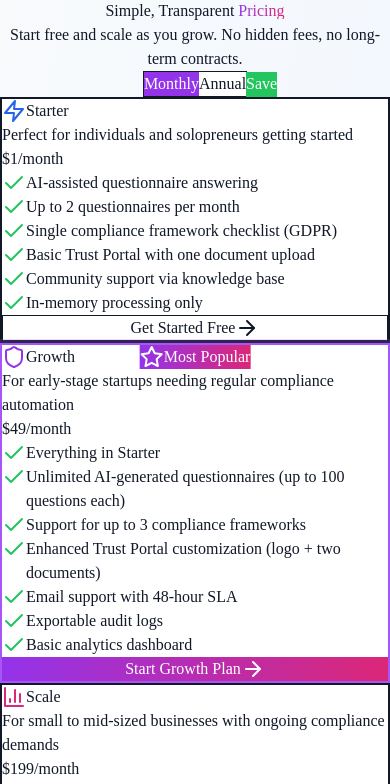
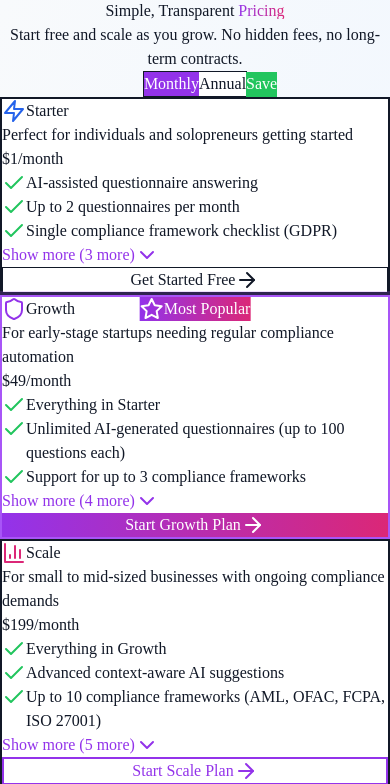
Before and after one commit to AiGarnet/garnet-compliance-saas-frontend, a Next.js app in the folder frontend/: page / in a window 390 px wide. Shown: the part 4774-5558 px from the top of the page. Built offline with nearby package versions, Linux system fonts and the light colour scheme.

Commit message:
stripe done

```diff
--- a/frontend/components/GarnetLandingPage.tsx
+++ b/frontend/components/GarnetLandingPage.tsx
@@ -647,6 +647,7 @@ const GarnetLandingPage = () => {
   const [isIndustryFormOpen, setIsIndustryFormOpen] = useState(false);
   const [isLoading, setIsLoading] = useState(true);
   const [billingCycle, setBillingCycle] = useState<'monthly' | 'annual'>('monthly');
+  const [expandedCards, setExpandedCards] = useState<Set<string>>(new Set());
 
   // Track if user has scrolled past hero section
   const showNavButton = useScrollPastHero();
@@ -710,6 +711,18 @@ const GarnetLandingPage = () => {
       default:
         return <Zap className="h-8 w-8 text-gray-600" />;
     }
+  };
+
+  const toggleCardExpansion = (tierId: string) => {
+    setExpandedCards(prev => {
+      const newSet = new Set(prev);
+      if (newSet.has(tierId)) {
+        newSet.delete(tierId);
+      } else {
+        newSet.add(tierId);
+      }
+      return newSet;
+    });
   };
 
   const handleSelectPlan = async (tier: PricingTier) => {
@@ -2107,11 +2120,11 @@ const GarnetLandingPage = () => {
             </motion.div>
           </div>
 
-          <div className="grid grid-cols-1 md:grid-cols-2 lg:grid-cols-4 gap-8">
+          <div className="grid grid-cols-1 sm:grid-cols-2 lg:grid-cols-4 gap-4 sm:gap-6 items-stretch">
             {PRICING_TIERS.map((tier, index) => (
               <motion.div
                 key={tier.id}
-                className={`relative bg-white rounded-2xl shadow-lg border-2 transition-all duration-300 hover:shadow-xl ${
+                className={`relative bg-white rounded-2xl shadow-lg border-2 transition-all duration-300 hover:shadow-xl h-full flex flex-col ${
                   tier.popular
                     ? 'border-purple-500 ring-4 ring-purple-500/20 scale-105'
                     : 'border-gray-200 hover:border-purple-300'
@@ -2130,49 +2143,91 @@ const GarnetLandingPage = () => {
                   </div>
                 )}
 
-                <div className="p-8">
+                <div className="p-4 sm:p-6 flex flex-col h-full">
                   {/* Plan Icon & Name */}
-                  <div className="flex items-center mb-4">
+                  <div className="flex items-center mb-3">
                     {getPlanIcon(tier.id)}
-                    <h3 className="text-2xl font-bold text-gray-900 ml-3">{tier.name}</h3>
+                    <h3 className="text-lg sm:text-xl font-bold text-gray-900 ml-3">{tier.name}</h3>
                   </div>
 
                   {/* Description */}
-                  <p className="text-gray-600 mb-6">{tier.description}</p>
+                  <p className="text-gray-600 text-sm mb-4 line-clamp-2">{tier.description}</p>
 
                   {/* Price */}
-                  <div className="mb-6">
+                  <div className="mb-4">
                     <div className="flex items-baseline">
-                      <span className="text-4xl font-bold text-gray-900">
+                      <span className="text-2xl sm:text-3xl font-bold text-gray-900">
                         {formatPrice(tier.price[billingCycle])}
                       </span>
                       {tier.price[billingCycle] > 0 && (
-                        <span className="text-gray-500 ml-2">
+                        <span className="text-gray-500 ml-2 text-sm">
                           /{billingCycle === 'monthly' ? 'month' : 'year'}
                         </span>
                       )}
                     </div>
                     {billingCycle === 'annual' && tier.price.monthly > 0 && (
-                      <p className="text-sm text-green-600 mt-1">
+                      <p className="text-xs text-green-600 mt-1">
                         Save ${calculateAnnualSavings(tier.price.monthly)} per year
                       </p>
                     )}
                   </div>
 
                   {/* Features */}
-                  <ul className="space-y-3 mb-8">
-                    {tier.features.map((feature, featureIndex) => (
-                      <li key={featureIndex} className="flex items-start">
-                        <Check className="h-5 w-5 text-green-500 mr-3 mt-0.5 flex-shrink-0" />
-                        <span className="text-gray-700">{feature}</span>
-                      </li>
-                    ))}
-                  </ul>
+                  <div className="flex-grow mb-4">
+                    <ul className="space-y-2 text-sm">
+                      {tier.features.slice(0, 3).map((feature, featureIndex) => (
+                        <li key={featureIndex} className="flex items-start">
+                          <Check className="h-4 w-4 text-green-500 mr-2 mt-0.5 flex-shrink-0" />
+                          <span className="text-gray-700">{feature}</span>
+                        </li>
+                      ))}
+
+                      {/* Expandable Features */}
+                      <AnimatePresence>
+                        {expandedCards.has(tier.id) && tier.features.length > 3 && (
+                          <motion.div
+                            initial={{ opacity: 0, height: 0 }}
+                            animate={{ opacity: 1, height: 'auto' }}
+                            exit={{ opacity: 0, height: 0 }}
+                            transition={{ duration: 0.3 }}
+                            className="overflow-hidden"
+                          >
+                            {tier.features.slice(3).map((feature, featureIndex) => (
+                              <li key={featureIndex + 3} className="flex items-start mb-2">
+                                <Check className="h-4 w-4 text-green-500 mr-2 mt-0.5 flex-shrink-0" />
+                                <span className="text-gray-700">{feature}</span>
+                              </li>
+                            ))}
+                          </motion.div>
+                        )}
+                      </AnimatePresence>
+
+                      {/* Show More/Less Button */}
+                      {tier.features.length > 3 && (
+                        <li className="mt-2">
+                          <button
+                            onClick={() => toggleCardExpansion(tier.id)}
+                            className="text-purple-600 hover:text-purple-700 text-xs font-medium flex items-center transition-colors"
+                          >
+                            {expandedCards.has(tier.id) ? (
+                              <>
+                                Show less <ChevronDown className="h-3 w-3 ml-1 rotate-180 transition-transform" />
+                              </>
+                            ) : (
+                              <>
+                                Show more ({tier.features.length - 3} more) <ChevronDown className="h-3 w-3 ml-1 transition-transform" />
+                              </>
+                            )}
+                          </button>
+                        </li>
+                      )}
+                    </ul>
+                  </div>
 
                   {/* CTA Button */}
                   <button
                     onClick={() => handleSelectPlan(tier)}
-                    className={`w-full py-3 px-6 rounded-lg font-medium transition-all duration-200 flex items-center justify-center ${
+                    className={`w-full py-2.5 sm:py-3 px-3 sm:px-4 rounded-lg font-medium text-xs sm:text-sm transition-all duration-200 flex items-center justify-center mt-auto ${
                       tier.popular
                         ? 'bg-gradient-to-r from-purple-600 to-pink-600 text-white hover:from-purple-700 hover:to-pink-700 shadow-lg hover:shadow-xl'
                         : tier.id === 'starter'
@@ -2184,7 +2239,7 @@ const GarnetLandingPage = () => {
                     {tier.id === 'growth' && 'Start Growth Plan'}
                     {tier.id === 'scale' && 'Start Scale Plan'}
                     {tier.id === 'enterprise' && 'Contact Sales'}
-                    <ArrowRight className="h-5 w-5 ml-2" />
+                    <ArrowRight className="h-4 w-4 ml-2" />
                   </button>
                 </div>
               </motion.div>
```
